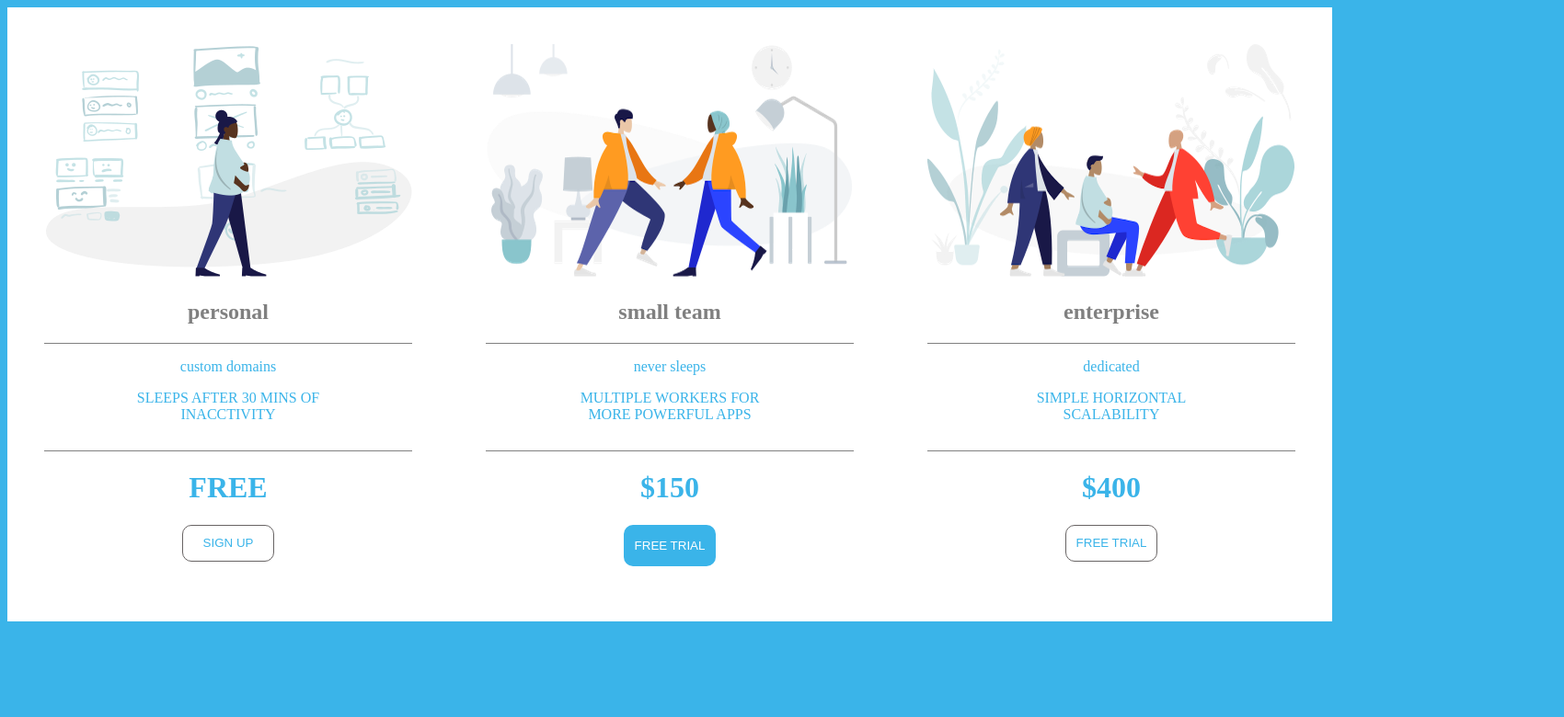
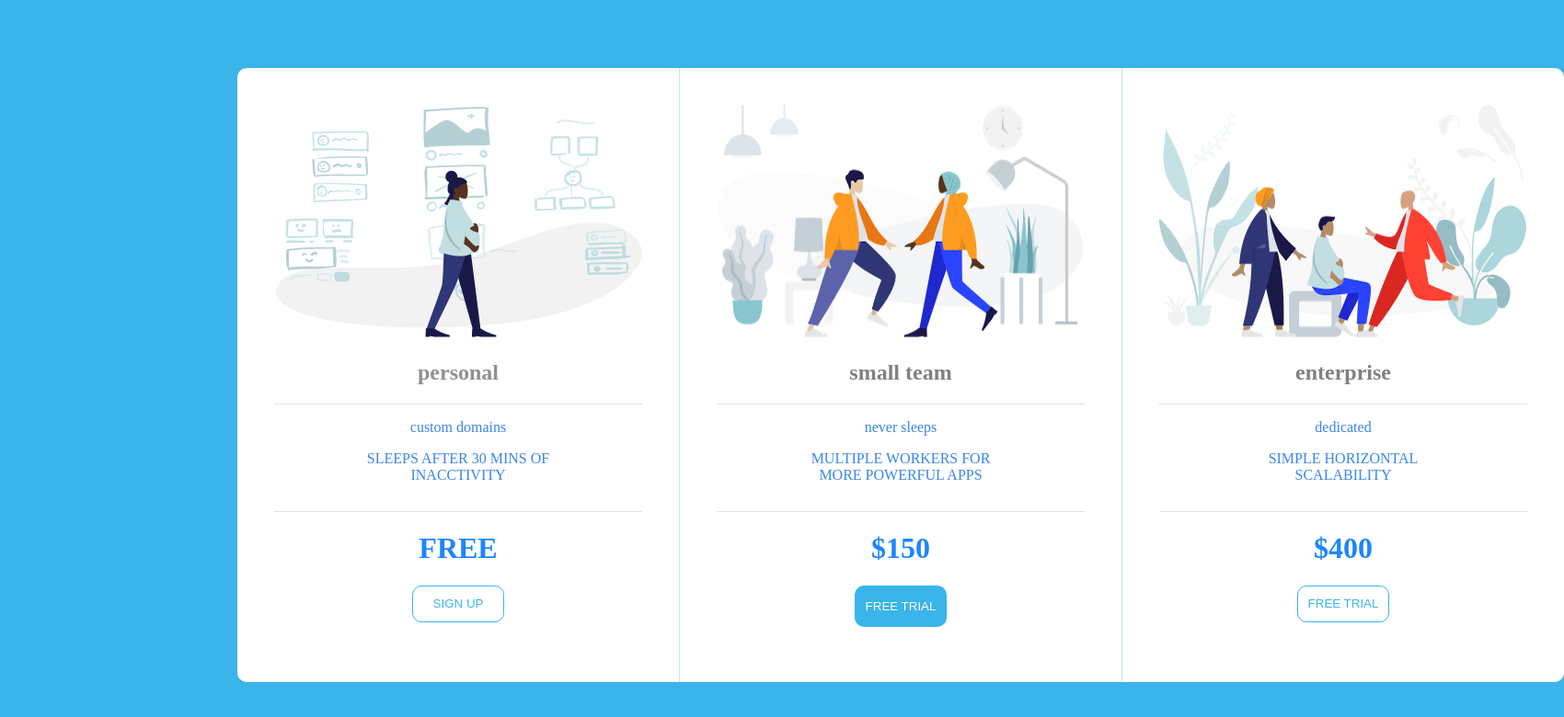
Before and after one commit to gigalataria/homework20, a plain HTML site: page index.html in a window 1280 px wide. Shown: the whole page at 92% size, 1700 px wide, since content can reach past the window. Drawn offline with Linux system fonts and the light colour scheme.

Commit message:
Add files via upload

```diff
--- a/style.css
+++ b/style.css
@@ -1,123 +1,140 @@
-body{
+body {
   display: flex;
   justify-content: space-between;
+  align-items: center;
+  height: 100vh;
   background-color: rgb(58, 180, 233);
 }
 
-.container{
+.container {
   padding: 40px;
+  border-right: 1px rgb(196, 228, 241) solid;
 }
 
-.left-container{
-    border-bottom: 1px solid gray;
+.left-container {
+  border-bottom: 1px solid rgb(228, 223, 223);
   text-align: center;
-    color: gray;
+  color: rgb(145, 143, 143);
 }
 
-.left-2{
-    border-bottom: 1px solid gray;
+.left-2 {
+  border-bottom: 1px solid rgb(228, 223, 223);
   height: 100px;
   text-align: center;
-    color: rgb(58, 180, 233); ;
+  color: rgb(58, 134, 233);
 }
 
-.p-1{
+.p-1 {
   width: 200px;
   margin: auto;
 }
 
-.left-3{
-    color:  rgb(58, 180, 233);
+.left-3 {
+  color: rgb(25, 161, 219);
   text-align: center;
 }
 
-.b-1{
-    color:  rgb(58, 180, 233);
+.b-1 {
+  color: rgb(58, 180, 233);
   background-color: white;
-    border: 1px solid rgb(104, 100, 100);
+  border: 1px solid rgb(58, 180, 233);
   height: 40px;
   width: 100px;
   margin-bottom: 20px;
   border-radius: 10px;
 }
 
-.main-container{
+.main-container {
   display: flex;
   justify-content: space-between;
   background-color: white;
+  margin-left: 250px;
+  border-radius: 10px;
 }
 
-.div-1{
-    border-bottom: 1px solid gray;
+.div-1 {
+  border-bottom: 1px solid rgb(228, 223, 223);
   text-align: center;
   color: gray;
 }
 
-.middle-2{
-    border-bottom: 1px solid gray;
+.middle-2 {
+  border-bottom: 1px solid rgb(228, 223, 223);
   height: 100px;
   text-align: center;
-    color: rgb(58, 180, 233); ;
+  color: rgb(58, 134, 233);
 }
 
-.p-2{
+.p-2 {
   width: 200px;
   margin: auto;
 }
 
-
-.middle-3{
-    color:  rgb(58, 180, 233);
+.middle-3 {
+  color: rgb(58, 180, 233);
   text-align: center;
 }
 
-.b-2{
+.b-2 {
   border: none;
   height: 45px;
   width: 100px;
   margin-bottom: 20px;
   border-radius: 10px;
   color: white;
-    background-color:  rgb(58, 180, 233);
+  background-color: rgb(58, 180, 233);
 }
 
-.middle-container{
+.middle-container {
   padding: 40px;
+  border-right: 1px rgb(196, 228, 241) solid;
 }
 
-.right-container{
-    border-bottom: 1px solid gray;
+.right-container {
+  border-bottom: 1px solid rgb(228, 223, 223);
   text-align: center;
   color: gray;
 }
 
-.right-2{
-    border-bottom: 1px solid gray;
+.right-2 {
+  border-bottom: 1px solid rgb(228, 223, 223);
   height: 100px;
   text-align: center;
-    color: rgb(58, 180, 233); ;
+  color: rgb(58, 134, 233);
 }
 
-.p-3{
+.p-3 {
   width: 200px;
   margin: auto;
 }
 
-.right-3{
-    color:  rgb(58, 180, 233);
+.right-3 {
+  color: rgb(58, 180, 233);
   text-align: center;
 }
 
-.b-3{
-    color:  rgb(58, 180, 233);
+.b-3 {
+  color: rgb(58, 180, 233);
   background-color: white;
-    border: 1px solid rgb(104, 100, 100);
+  border: 1px solid rgb(58, 180, 233);
   height: 40px;
   width: 100px;
   margin-bottom: 20px;
   border-radius: 10px;
 }
 
-.div-3{
+.div-3 {
   padding: 40px;
 }
+
+.left-3 h1 {
+  color: rgba(0, 119, 255, 0.89);
+}
+
+.middle-3 h1 {
+  color: rgba(0, 119, 255, 0.89);
+}
+
+.right-3 {
+  color: rgba(0, 119, 255, 0.89);
+}
```
Lines whose indentation alone changed are shown as unchanged.
